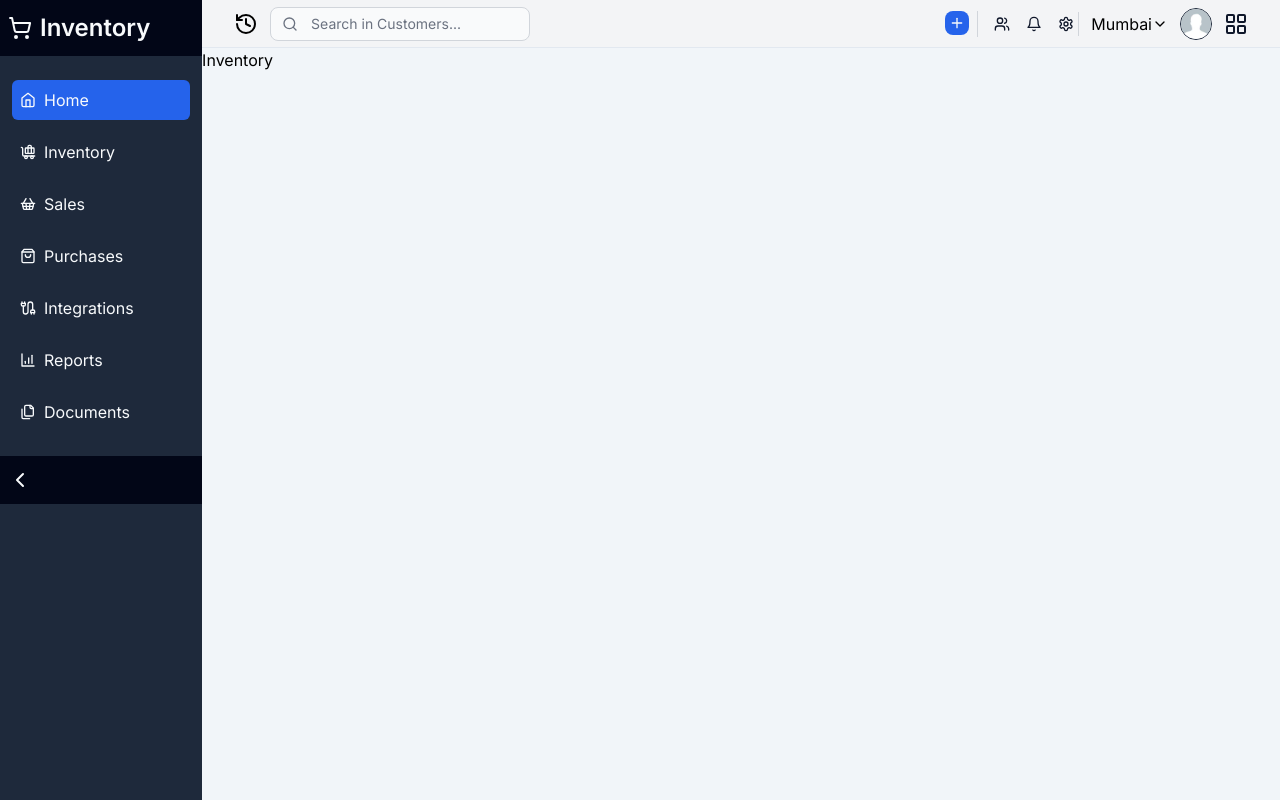
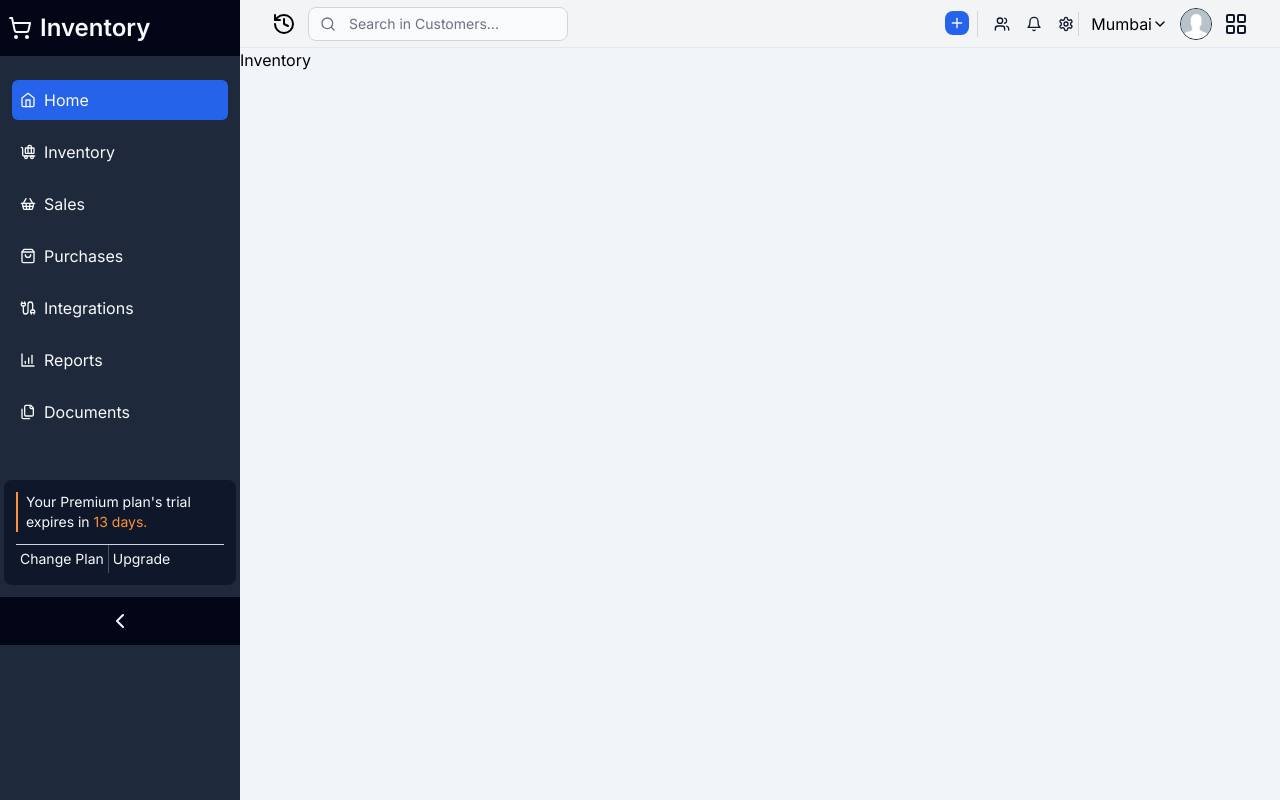
Before and after one commit to CodingKing2003/Inventory-Managemenr-System-SAAS, a Next.js app: page /dashboard/inventory in a window 1280 px wide. Built offline with nearby package versions, Linux system fonts and the light colour scheme.

Commit message:
Working on Sidebar Subscription Card

```diff
--- a/app/(back-office)/layout.jsx
+++ b/app/(back-office)/layout.jsx
@@ -7,7 +7,7 @@
     <div className='flex '>
         <Sidebar />
 
-        <main className='w-full bg-slate-100 min-h-screen '>
+        <main className='w-full ml-60 bg-slate-100 min-h-screen '>
             <Header />
             {children}
         </main>
--- a/components/dashboard/Header.jsx
+++ b/components/dashboard/Header.jsx
@@ -5,7 +5,7 @@
   LayoutGrid,
   Plus,
   Settings,
-  User2,
+
   Users,
 } from "lucide-react";
 import React from "react";
--- a/components/dashboard/Sidebar.jsx
+++ b/components/dashboard/Sidebar.jsx
@@ -11,10 +11,11 @@
 } from "lucide-react";
 import Link from "next/link";
 import React from "react";
+import SubscriptionCard from "./SubscriptionCard";
 
 const Sidebar = () => {
   return (
-    <div className="w-60 min-h-screen bg-slate-800 text-slate-50 justify-between ">
+    <div className="w-60 min-h-screen bg-slate-800 text-slate-50 fixed ">
       <div className="flex flex-col">
         <Link
           href="#"
@@ -60,10 +61,12 @@
         </Link>
       </nav>
 
-      <div className="flex flex-col">
-        <div className="flex space-x-2 items-center bg-slate-950 py-3 px-2">
+      <SubscriptionCard />
+
+      <div className="flex flex-col ">
+        <button className="flex space-x-2 justify-center items-center bg-slate-950 py-3 px-2">
           <ChevronLeft />
-        </div>
+        </button>
       </div>
     </div>
   );
--- /dev/null
+++ b/components/dashboard/SubscriptionCard.jsx
@@ -0,0 +1,28 @@
+import Link from "next/link";
+import React from "react";
+
+const SubscriptionCard = () => {
+  return (
+    <div className="px-1 py-3">
+      <div className="p-3 mt-3 rounded-lg bg-slate-900">
+        <div className="border-b border-slate-300 pb-3">
+          <p className="text-sm border-l-2 border-orange-400 pl-2">
+            Your Premium plan's trial expires in
+            <span className="text-orange-400 "> 13 days.</span>
+          </p>
+        </div>
+
+        <div className="flex  text-sm">
+          <button className=" border-r p-1 border-slate-600">
+            Change Plan
+          </button>
+          <Link className="p-1" href="#">
+            Upgrade
+          </Link>
+        </div>
+      </div>
+    </div>
+  );
+};
+
+export default SubscriptionCard;
```
